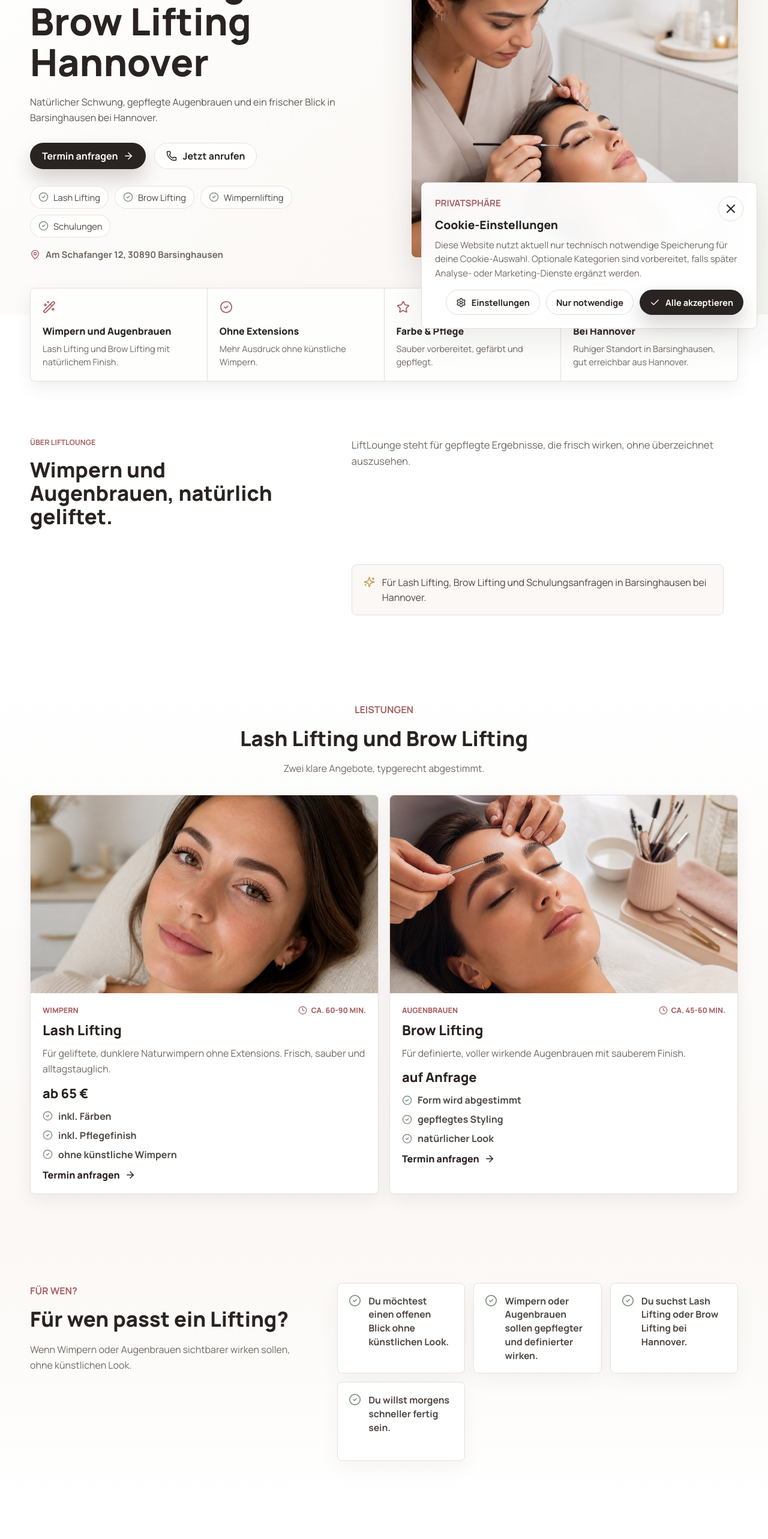
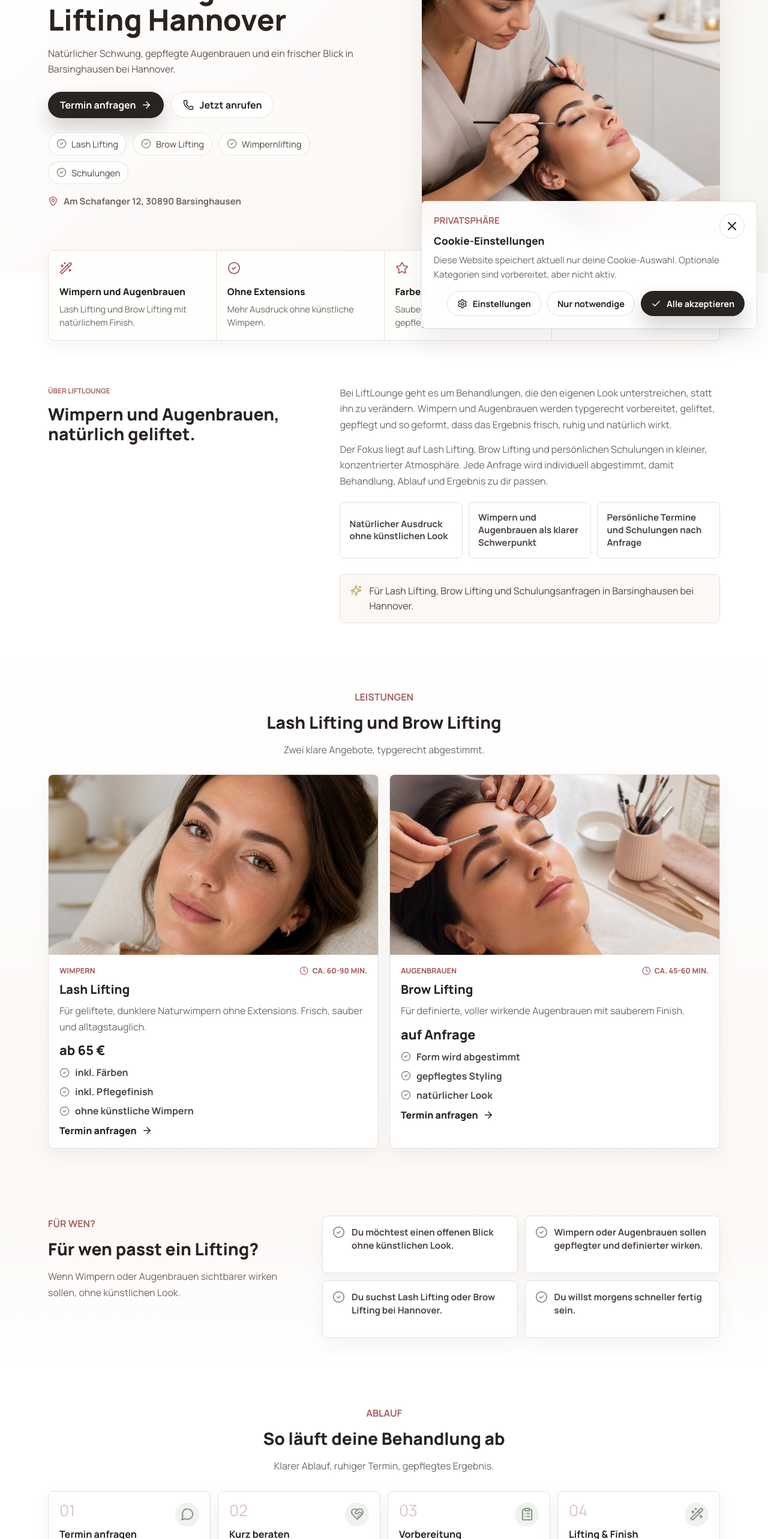
Before and after one commit to JBD-GER/liftlounge, a React (Vite) app: page / in a window 1280 px wide. Shown: the part 234-2800 px from the top of the page at 60% size. Built offline with nearby package versions, Linux system fonts and the light colour scheme.

Commit message:
Polish LiftLounge layout and mobile styles

```diff
--- a/src/components/CookieConsent.jsx
+++ b/src/components/CookieConsent.jsx
@@ -72,9 +72,8 @@
       </div>
 
       <p>
-        Diese Website nutzt aktuell nur technisch notwendige Speicherung für
-        deine Cookie-Auswahl. Optionale Kategorien sind vorbereitet, falls
-        später Analyse- oder Marketing-Dienste ergänzt werden.
+        Diese Website speichert aktuell nur deine Cookie-Auswahl. Optionale
+        Kategorien sind vorbereitet, aber nicht aktiv.
       </p>
 
       {settingsOpen && (
--- a/src/components/Pricing.jsx
+++ b/src/components/Pricing.jsx
@@ -26,7 +26,9 @@
                 </div>
                 <div className="price-box">
                   <span>Behandlungspreis</span>
-                  <p className="price">{plan.price}</p>
+                  <p className={plan.price.includes('Anfrage') ? 'price price-request' : 'price'}>
+                    {plan.price}
+                  </p>
                   <a className="button button-primary full-width" href="#kontakt">
                     Termin anfragen
                     <ArrowRight aria-hidden="true" size={18} />
--- a/src/components/TrainingIntro.jsx
+++ b/src/components/TrainingIntro.jsx
@@ -10,9 +10,22 @@
         </div>
         <div className="text-stack">
           <p>
-            LiftLounge steht für gepflegte Ergebnisse, die frisch wirken, ohne
-            überzeichnet auszusehen.
+            Bei LiftLounge geht es um Behandlungen, die den eigenen Look
+            unterstreichen, statt ihn zu verändern. Wimpern und Augenbrauen
+            werden typgerecht vorbereitet, geliftet, gepflegt und so geformt,
+            dass das Ergebnis frisch, ruhig und natürlich wirkt.
           </p>
+          <p>
+            Der Fokus liegt auf Lash Lifting, Brow Lifting und persönlichen
+            Schulungen in kleiner, konzentrierter Atmosphäre. Jede Anfrage wird
+            individuell abgestimmt, damit Behandlung, Ablauf und Ergebnis zu dir
+            passen.
+          </p>
+          <ul className="intro-points" aria-label="Schwerpunkte von LiftLounge">
+            <li>Natürlicher Ausdruck ohne künstlichen Look</li>
+            <li>Wimpern und Augenbrauen als klarer Schwerpunkt</li>
+            <li>Persönliche Termine und Schulungen nach Anfrage</li>
+          </ul>
         </div>
         <div className="intro-note">
           <Sparkles aria-hidden="true" size={19} />
--- a/src/styles/index.css
+++ b/src/styles/index.css
@@ -10,9 +10,9 @@
   --champagne: #c4a258;
   --line: #e8ded8;
   --white: #ffffff;
-  --shadow: 0 18px 54px rgba(73, 55, 47, 0.1);
-  --shadow-soft: 0 10px 28px rgba(73, 55, 47, 0.075);
-  --container: 1180px;
+  --shadow: 0 18px 44px rgba(73, 55, 47, 0.09);
+  --shadow-soft: 0 10px 24px rgba(73, 55, 47, 0.055);
+  --container: 1120px;
   --display-font: Manrope, Inter, ui-sans-serif, system-ui, sans-serif;
   font-family:
     Manrope, Inter, ui-sans-serif, system-ui, -apple-system,
@@ -82,7 +82,7 @@
 
 .section,
 .section-band {
-  padding: 74px 0;
+  padding: 56px 0;
 }
 
 .section-muted {
@@ -204,23 +204,23 @@
 .hero {
   overflow: hidden;
   min-height: auto;
-  padding-top: 66px;
-  padding-bottom: 86px;
+  padding-top: 52px;
+  padding-bottom: 70px;
   background:
     linear-gradient(140deg, #fff 0%, var(--soft) 64%, #f4f7f2 100%);
 }
 
 .hero-grid {
   display: grid;
-  grid-template-columns: minmax(0, 0.92fr) minmax(360px, 0.88fr);
+  grid-template-columns: minmax(0, 0.96fr) minmax(340px, 0.84fr);
   align-items: center;
-  gap: 68px;
+  gap: 56px;
 }
 
 .eyebrow {
-  margin: 0 0 14px;
+  margin: 0 0 12px;
   color: var(--rose-strong);
-  font-size: 0.78rem;
+  font-size: 0.74rem;
   font-weight: 700;
   letter-spacing: 0;
   text-transform: uppercase;
@@ -241,21 +241,21 @@
 }
 
 h1 {
-  max-width: 780px;
-  margin-bottom: 20px;
-  font-size: clamp(2.45rem, 4.9vw, 4.1rem);
+  max-width: 680px;
+  margin-bottom: 18px;
+  font-size: clamp(2.2rem, 3.8vw, 3.25rem);
   line-height: 1.08;
 }
 
 h2 {
-  margin-bottom: 18px;
-  font-size: clamp(1.65rem, 2.7vw, 2.35rem);
-  line-height: 1.14;
+  margin-bottom: 16px;
+  font-size: clamp(1.5rem, 2.2vw, 2.05rem);
+  line-height: 1.18;
 }
 
 h3 {
-  margin-bottom: 12px;
-  font-size: 1.08rem;
+  margin-bottom: 10px;
+  font-size: 1.02rem;
   line-height: 1.22;
 }
 
@@ -265,18 +265,18 @@
 }
 
 .hero-claim {
-  max-width: 560px;
-  margin-bottom: 28px;
+  max-width: 540px;
+  margin-bottom: 24px;
   color: #5f5652;
-  font-size: clamp(1rem, 1.2vw, 1.08rem);
+  font-size: clamp(1rem, 1.1vw, 1.06rem);
   line-height: 1.62;
 }
 
 .hero-actions {
   display: flex;
   flex-wrap: wrap;
-  gap: 14px;
-  margin-bottom: 28px;
+  gap: 12px;
+  margin-bottom: 24px;
 }
 
 .button {
@@ -376,7 +376,7 @@
 
 .hero-visual img {
   width: 100%;
-  height: clamp(360px, 42vw, 520px);
+  height: clamp(340px, 39vw, 500px);
   border-radius: 8px;
   object-fit: cover;
   box-shadow: var(--shadow);
@@ -385,7 +385,7 @@
 .benefit-strip {
   position: relative;
   z-index: 2;
-  margin-top: -44px;
+  margin-top: -38px;
   padding-bottom: 18px;
 }
 
@@ -401,8 +401,8 @@
 }
 
 .benefit-item {
-  min-height: 108px;
-  padding: 20px;
+  min-height: 104px;
+  padding: 18px;
   background: rgba(255, 255, 255, 0.96);
 }
 
@@ -412,9 +412,9 @@
 }
 
 .benefit-item h3 {
-  margin-bottom: 8px;
+  margin-bottom: 7px;
   font-family: inherit;
-  font-size: 1rem;
+  font-size: 0.98rem;
   font-weight: 800;
   line-height: 1.25;
 }
@@ -433,13 +433,13 @@
 
 .intro-editorial {
   display: grid;
-  grid-template-columns: minmax(260px, 0.72fr) minmax(0, 1fr);
-  gap: 42px 72px;
+  grid-template-columns: minmax(260px, 0.72fr) minmax(0, 1.08fr);
+  gap: 26px 64px;
   align-items: start;
 }
 
 .intro-editorial h2 {
-  max-width: 560px;
+  max-width: 480px;
 }
 
 .intro-note {
@@ -448,8 +448,8 @@
   gap: 12px;
   align-items: flex-start;
   width: fit-content;
-  max-width: 620px;
-  padding: 17px 19px;
+  max-width: 680px;
+  padding: 15px 17px;
   border: 1px solid var(--line);
   border-radius: 8px;
   background: var(--soft);
@@ -464,7 +464,36 @@
 }
 
 .text-stack p {
-  font-size: 1.04rem;
+  max-width: 720px;
+  margin-bottom: 14px;
+  font-size: 1rem;
+}
+
+.text-stack p:last-of-type {
+  margin-bottom: 0;
+}
+
+.intro-points {
+  display: grid;
+  grid-template-columns: repeat(3, 1fr);
+  gap: 10px;
+  padding: 0;
+  margin: 22px 0 0;
+  list-style: none;
+}
+
+.intro-points li {
+  display: flex;
+  min-height: 74px;
+  align-items: center;
+  padding: 15px;
+  border: 1px solid var(--line);
+  border-radius: 8px;
+  background: var(--white);
+  color: #4d4642;
+  font-size: 0.94rem;
+  font-weight: 700;
+  line-height: 1.38;
 }
 
 .soft-callout {
@@ -485,8 +514,8 @@
 }
 
 .section-heading {
-  max-width: 700px;
-  margin-bottom: 30px;
+  max-width: 660px;
+  margin-bottom: 28px;
 }
 
 .section-heading.narrow {
@@ -500,7 +529,7 @@
 }
 
 .services-section {
-  padding-top: 70px;
+  padding-top: 54px;
   background:
     linear-gradient(180deg, #fff 0%, var(--soft) 100%);
 }
@@ -521,14 +550,14 @@
 
 .service-card img {
   width: 100%;
-  height: clamp(240px, 27vw, 330px);
+  height: clamp(220px, 24vw, 300px);
   object-fit: cover;
 }
 
 .service-card-body {
   display: grid;
-  gap: 12px;
-  padding: 20px;
+  gap: 11px;
+  padding: 18px;
   align-content: start;
 }
 
@@ -552,7 +581,7 @@
 .service-card h3 {
   margin-bottom: 0;
   font-family: var(--display-font);
-  font-size: clamp(1.25rem, 1.8vw, 1.55rem);
+  font-size: clamp(1.18rem, 1.6vw, 1.42rem);
   font-weight: 800;
   line-height: 1.12;
 }
@@ -600,28 +629,26 @@
 
 .audience-grid {
   display: grid;
-  grid-template-columns: repeat(3, 1fr);
-  gap: 14px;
+  grid-template-columns: repeat(2, minmax(0, 1fr));
+  gap: 12px;
 }
 
 .audience-layout {
   display: grid;
-  grid-template-columns: minmax(260px, 0.68fr) minmax(0, 1fr);
-  gap: 58px;
+  grid-template-columns: minmax(260px, 0.62fr) minmax(0, 1fr);
+  gap: 46px;
   align-items: start;
 }
 
 .audience-layout .section-heading {
-  position: sticky;
-  top: 100px;
   margin-bottom: 0;
 }
 
 .audience-item {
   display: flex;
-  gap: 12px;
-  min-height: 132px;
-  padding: 18px;
+  gap: 11px;
+  min-height: 96px;
+  padding: 16px;
   border: 1px solid var(--line);
   border-radius: 8px;
   background: var(--white);
@@ -635,21 +662,21 @@
 
 .audience-item span {
   color: #4d4642;
-  font-size: 0.98rem;
+  font-size: 0.95rem;
   font-weight: 650;
   line-height: 1.45;
 }
 
 .process-list {
   display: grid;
-  grid-template-columns: repeat(3, 1fr);
-  gap: 16px;
+  grid-template-columns: repeat(4, 1fr);
+  gap: 12px;
 }
 
 .step-card {
   position: relative;
-  min-height: 210px;
-  padding: 20px;
+  min-height: 188px;
+  padding: 18px;
   border: 1px solid var(--line);
   border-radius: 8px;
   background: var(--white);
@@ -657,20 +684,20 @@
 }
 
 .step-index {
-  margin-bottom: 20px;
+  margin-bottom: 18px;
   color: rgba(166, 97, 99, 0.38);
   font-family: var(--display-font);
-  font-size: 2.1rem;
+  font-size: 1.65rem;
   line-height: 1;
 }
 
 .step-icon {
   position: absolute;
-  top: 24px;
-  right: 24px;
+  top: 18px;
+  right: 18px;
   display: inline-grid;
-  width: 46px;
-  height: 46px;
+  width: 40px;
+  height: 40px;
   place-items: center;
   border-radius: 50%;
   background: rgba(126, 146, 124, 0.12);
@@ -692,23 +719,24 @@
 
 .pricing-panel {
   display: grid;
-  grid-template-columns: minmax(0, 1fr) minmax(300px, 0.56fr);
+  grid-template-columns: 1fr;
+  gap: 16px;
+  align-items: stretch;
+}
+
+.pricing-cards {
+  display: grid;
+  grid-template-columns: repeat(2, minmax(0, 1fr));
+  gap: 16px;
+}
+
+.pricing-card {
+  display: grid;
+  grid-template-columns: 1fr;
   gap: 18px;
-  align-items: stretch;
-}
-
-.pricing-cards {
-  display: grid;
-  gap: 18px;
-}
-
-.pricing-card {
-  display: grid;
-  grid-template-columns: minmax(0, 0.9fr) minmax(220px, 0.55fr);
-  gap: 24px;
-  align-items: center;
+  align-items: start;
   min-height: 100%;
-  padding: clamp(24px, 3vw, 36px);
+  padding: clamp(22px, 3vw, 30px);
   border: 1px solid var(--line);
   border-radius: 8px;
   background: var(--white);
@@ -721,7 +749,7 @@
 }
 
 .pricing-eyebrow {
-  margin-bottom: 12px;
+  margin-bottom: 10px;
   color: var(--rose-strong);
   font-size: 0.8rem;
   font-weight: 800;
@@ -729,12 +757,18 @@
 }
 
 .price {
-  margin: 6px 0 16px;
+  margin: 6px 0 14px;
   color: var(--ink);
   font-family: var(--display-font);
-  font-size: clamp(2rem, 3.5vw, 3.1rem);
+  font-size: clamp(1.95rem, 3.2vw, 2.75rem);
   font-weight: 800;
-  line-height: 1;
+  line-height: 1.02;
+}
+
+.price-request {
+  max-width: 10ch;
+  font-size: clamp(1.75rem, 2.8vw, 2.35rem);
+  line-height: 1.08;
 }
 
 .pricing-description {
@@ -744,10 +778,10 @@
 }
 
 .price-box {
-  padding: 24px;
-  border: 1px solid var(--line);
-  border-radius: 8px;
-  background: var(--soft);
+  align-self: end;
+  padding: 0;
+  border: 0;
+  background: transparent;
 }
 
 .price-box > span {
@@ -760,10 +794,10 @@
 .pricing-card ul {
   display: grid;
   grid-column: 1 / -1;
-  grid-template-columns: repeat(3, 1fr);
-  gap: 12px;
+  grid-template-columns: 1fr;
+  gap: 9px;
   padding: 0;
-  margin: 6px 0 0;
+  margin: 2px 0 0;
   list-style: none;
 }
 
@@ -787,20 +821,22 @@
 
 .pricing-side-note {
   display: grid;
-  gap: 1px;
-  overflow: hidden;
-  border: 1px solid var(--line);
-  border-radius: 8px;
-  background: var(--line);
-  box-shadow: 0 16px 42px rgba(73, 55, 47, 0.055);
+  grid-template-columns: repeat(3, minmax(0, 1fr));
+  gap: 12px;
+  overflow: visible;
+  border: 0;
+  background: transparent;
+  box-shadow: none;
 }
 
 .pricing-side-note div {
   display: grid;
   gap: 7px;
   align-content: center;
-  padding: 24px;
-  background: rgba(255, 255, 255, 0.92);
+  padding: 18px;
+  border: 1px solid var(--line);
+  border-radius: 8px;
+  background: rgba(255, 255, 255, 0.82);
 }
 
 .pricing-side-note svg {
@@ -823,14 +859,15 @@
 
 .gallery-grid {
   display: grid;
-  grid-template-columns: 1.05fr 0.82fr 0.82fr;
-  gap: 18px;
+  grid-template-columns: repeat(3, minmax(0, 1fr));
+  gap: 14px;
 }
 
 .image-card {
   position: relative;
   overflow: hidden;
-  min-height: 300px;
+  aspect-ratio: 4 / 5;
+  min-height: 0;
   margin: 0;
   border-radius: 8px;
   background: var(--soft);
@@ -838,14 +875,14 @@
 }
 
 .image-card:first-child {
-  grid-row: span 2;
-  min-height: 500px;
+  grid-row: auto;
+  min-height: 0;
 }
 
 .image-card img {
   width: 100%;
   height: 100%;
-  min-height: inherit;
+  min-height: 0;
   object-fit: cover;
   transition: transform 550ms ease;
 }
@@ -860,14 +897,14 @@
 
 .why-panel {
   display: grid;
-  gap: 12px;
+  gap: 10px;
 }
 
 .why-row {
   display: flex;
-  gap: 13px;
+  gap: 12px;
   align-items: flex-start;
-  padding: 18px;
+  padding: 16px;
   border: 1px solid var(--line);
   border-radius: 8px;
   background: var(--white);
@@ -893,13 +930,13 @@
 
 .training-strip {
   display: grid;
-  grid-template-columns: minmax(0, 0.82fr) minmax(320px, 1fr);
-  gap: 36px;
+  grid-template-columns: minmax(0, 0.74fr) minmax(320px, 1fr);
+  gap: 32px;
   align-items: center;
 }
 
 .training-strip h2 {
-  font-size: clamp(1.65rem, 2.7vw, 2.35rem);
+  font-size: clamp(1.5rem, 2.2vw, 2.05rem);
 }
 
 .training-layout .button {
@@ -913,9 +950,9 @@
 
 .training-card {
   display: flex;
-  gap: 16px;
+  gap: 14px;
   align-items: flex-start;
-  padding: 20px;
+  padding: 18px;
   border: 1px solid var(--line);
   border-radius: 8px;
   background: var(--white);
@@ -956,7 +993,7 @@
 .location-layout {
   display: grid;
   grid-template-columns: minmax(0, 0.9fr) minmax(300px, 0.75fr);
-  gap: 52px;
+  gap: 44px;
   align-items: center;
 }
 
@@ -964,8 +1001,8 @@
   display: flex;
   gap: 14px;
   align-items: flex-start;
-  margin-top: 30px;
-  padding: 22px;
+  margin-top: 24px;
+  padding: 18px;
   border: 1px solid var(--line);
   border-radius: 8px;
   background: var(--white);
@@ -988,7 +1025,7 @@
 
 .map-card {
   display: grid;
-  min-height: 420px;
+  min-height: 340px;
   place-items: center;
   border: 1px solid rgba(232, 222, 216, 0.95);
   border-radius: 8px;
@@ -1038,7 +1075,7 @@
 .contact-layout {
   display: grid;
   grid-template-columns: minmax(0, 0.78fr) minmax(340px, 1fr);
-  gap: 54px;
+  gap: 44px;
   align-items: start;
 }
 
@@ -1063,7 +1100,7 @@
 .contact-form {
   display: grid;
   gap: 18px;
-  padding: 30px;
+  padding: 26px;
   border: 1px solid var(--line);
   border-radius: 8px;
   background: var(--soft);
@@ -1164,8 +1201,8 @@
 
 .faq-list {
   display: grid;
-  gap: 12px;
-  max-width: 860px;
+  gap: 10px;
+  max-width: 820px;
   margin-inline: auto;
 }
 
@@ -1180,8 +1217,8 @@
   align-items: center;
   justify-content: space-between;
   gap: 18px;
-  min-height: 70px;
-  padding: 0 22px;
+  min-height: 64px;
+  padding: 0 20px;
   cursor: pointer;
   font-weight: 800;
   list-style: none;
@@ -1270,7 +1307,7 @@
   bottom: 18px;
   z-index: 60;
   width: min(calc(100vw - 36px), 560px);
-  padding: 22px;
+  padding: 20px;
   border: 1px solid var(--line);
   border-radius: 8px;
   background: rgba(255, 255, 255, 0.96);
@@ -1288,7 +1325,7 @@
 .cookie-panel h2 {
   margin-bottom: 10px;
   font-family: inherit;
-  font-size: 1.2rem;
+  font-size: 1.08rem;
   font-weight: 850;
 }
 
@@ -1699,6 +1736,10 @@
     grid-template-columns: repeat(2, 1fr);
   }
 
+  .intro-points {
+    grid-template-columns: repeat(2, minmax(0, 1fr));
+  }
+
   .intro-note {
     grid-column: auto;
   }
@@ -1727,6 +1768,10 @@
     grid-template-columns: repeat(2, 1fr);
   }
 
+  .pricing-side-note {
+    grid-template-columns: repeat(3, minmax(0, 1fr));
+  }
+
   .contact-copy {
     position: static;
   }
@@ -1742,12 +1787,12 @@
   }
 
   .container {
-    width: min(100% - 28px, var(--container));
+    width: min(100% - 24px, var(--container));
   }
 
   .section,
   .section-band {
-    padding: 48px 0;
+    padding: 38px 0;
   }
 
   .site-header {
@@ -1770,17 +1815,27 @@
 
   .hero {
     min-height: auto;
-    padding-top: 48px;
-    padding-bottom: 52px;
+    padding-top: 34px;
+    padding-bottom: 38px;
   }
 
   h1 {
-    font-size: clamp(2.15rem, 9.2vw, 2.85rem);
+    font-size: clamp(1.82rem, 7.8vw, 2.2rem);
     line-height: 1.08;
   }
 
   h2 {
-    font-size: clamp(1.55rem, 7vw, 2.1rem);
+    font-size: clamp(1.34rem, 5.9vw, 1.66rem);
+    line-height: 1.2;
+  }
+
+  p {
+    line-height: 1.6;
+  }
+
+  .eyebrow {
+    margin-bottom: 9px;
+    font-size: 0.7rem;
   }
 
   .hero-actions,
@@ -1802,7 +1857,7 @@
   }
 
   .hero-visual img {
-    height: 310px;
+    height: 260px;
     min-height: 0;
     max-height: none;
   }
@@ -1828,7 +1883,7 @@
   }
 
   .benefit-grid {
-    border-radius: 0;
+    border-radius: 8px;
     width: 100%;
   }
 
@@ -1837,23 +1892,38 @@
     min-height: auto;
   }
 
+  .benefit-item {
+    padding: 16px;
+  }
+
   .service-card img {
-    height: 210px;
+    height: 200px;
   }
 
   .intro-editorial,
   .audience-layout,
   .pricing-panel,
   .training-strip {
-    gap: 28px;
+    gap: 24px;
   }
 
   .intro-note {
     width: 100%;
   }
 
+  .intro-points {
+    grid-template-columns: 1fr;
+    gap: 8px;
+    margin-top: 18px;
+  }
+
+  .intro-points li {
+    min-height: 0;
+    padding: 13px 14px;
+  }
+
   .services-section {
-    padding-top: 52px;
+    padding-top: 38px;
   }
 
   .audience-item {
@@ -1864,12 +1934,23 @@
     grid-template-columns: 1fr;
   }
 
+  .pricing-cards,
+  .pricing-side-note {
+    grid-template-columns: 1fr;
+  }
+
   .pricing-card {
-    padding: 22px;
+    padding: 20px;
   }
 
   .price-box {
-    padding: 20px;
+    padding: 0;
+  }
+
+  .price,
+  .price-request {
+    max-width: none;
+    font-size: clamp(1.8rem, 9vw, 2.25rem);
   }
 
   .split-layout,
@@ -1888,7 +1969,7 @@
 
   .guide-hero h1,
   .article-hero h1 {
-    font-size: clamp(2.05rem, 9vw, 2.9rem);
+    font-size: clamp(1.95rem, 8.8vw, 2.45rem);
     line-height: 1.08;
   }
 
@@ -1902,7 +1983,7 @@
 
   .section-heading,
   .section-heading.narrow {
-    margin-bottom: 32px;
+    margin-bottom: 22px;
     text-align: left;
   }
 
@@ -1916,16 +1997,17 @@
 
   .image-card,
   .image-card:first-child {
-    min-height: 220px;
+    aspect-ratio: 4 / 3;
+    min-height: 0;
     grid-row: auto;
   }
 
   .map-card {
-    min-height: 320px;
+    min-height: 260px;
   }
 
   .contact-form {
-    padding: 20px;
+    padding: 18px;
   }
 
   .training-strip {
@@ -1946,11 +2028,25 @@
   }
 
   .cookie-panel {
-    right: 10px;
+    right: 12px;
     bottom: 78px;
-    width: calc(100vw - 20px);
-    max-height: min(76svh, 680px);
+    width: calc(100vw - 24px);
+    max-height: min(62svh, 520px);
+    padding: 16px;
     overflow: auto;
+  }
+
+  .cookie-panel h2 {
+    font-size: 1rem;
+  }
+
+  .cookie-panel p {
+    font-size: 0.88rem;
+    line-height: 1.5;
+  }
+
+  .cookie-actions {
+    grid-template-columns: 1fr;
   }
 
   .cookie-floating-button {
```
